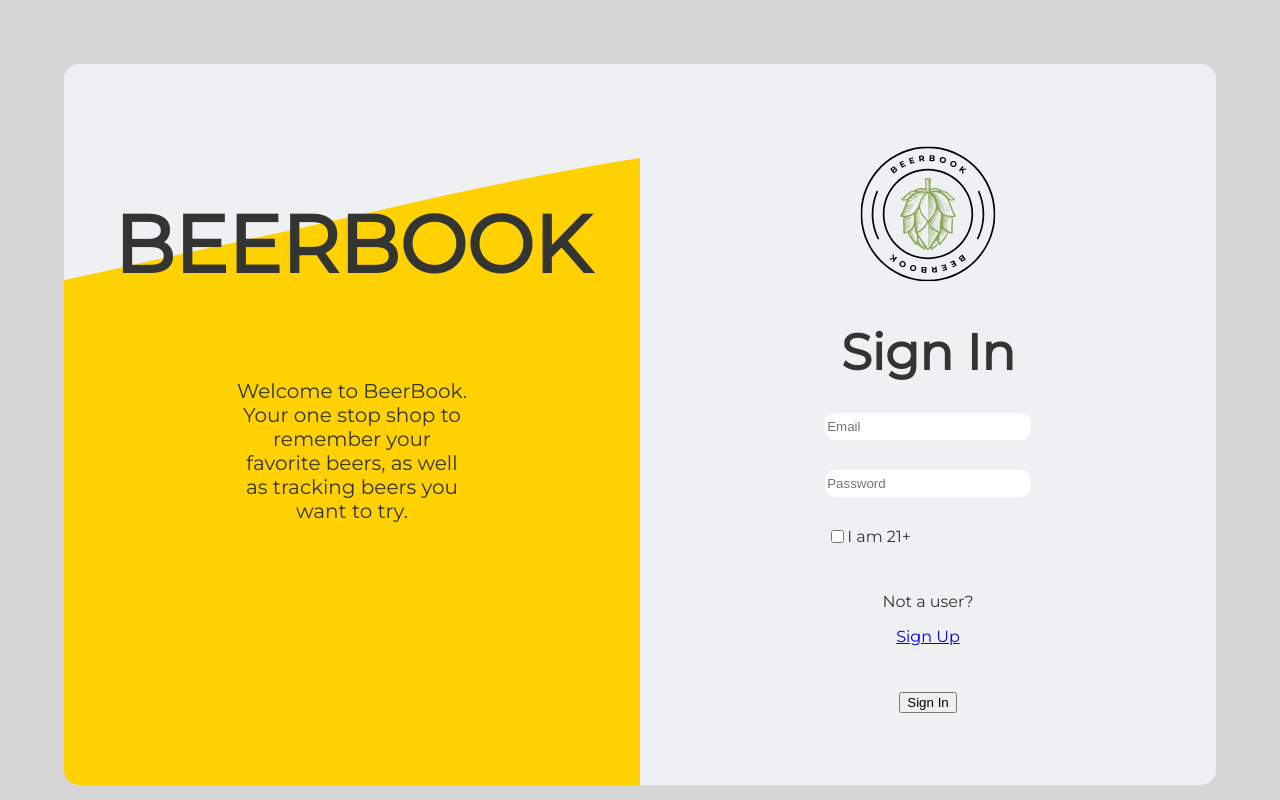
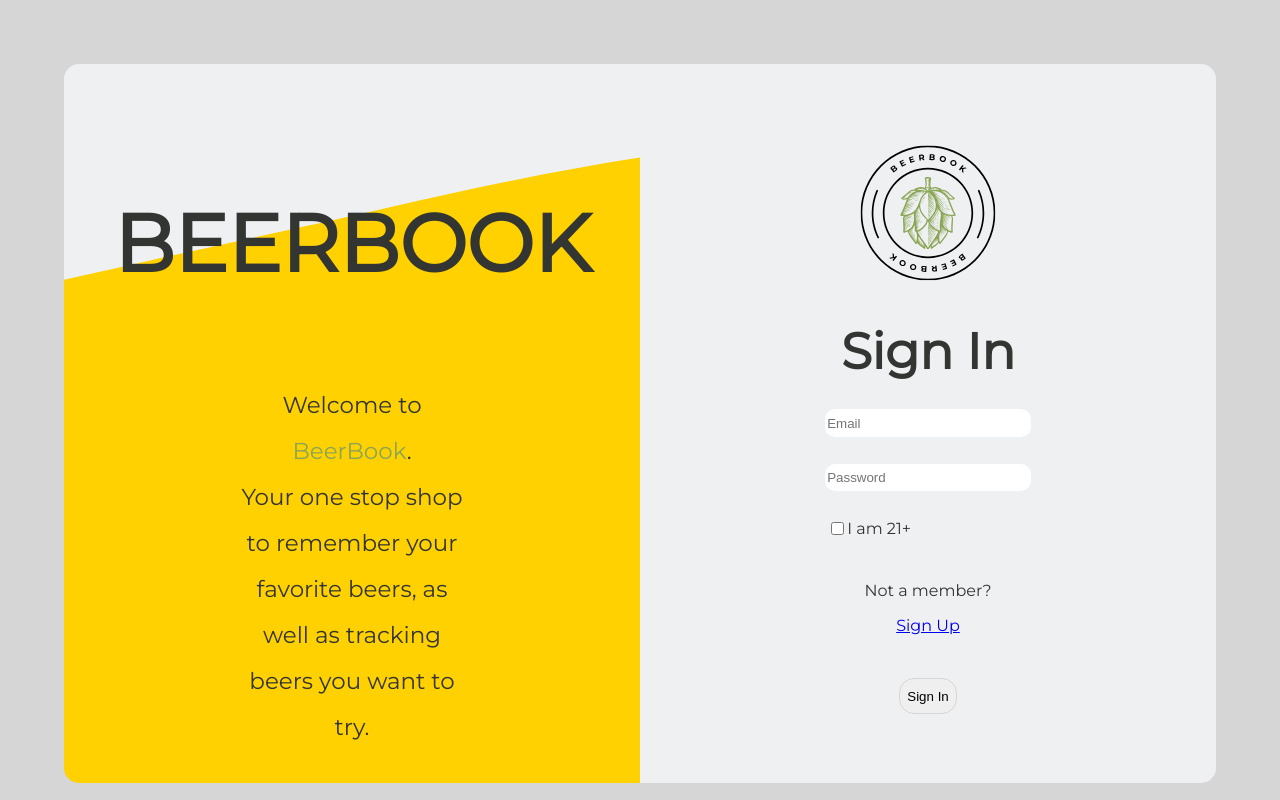
Before and after one commit to Aaron-G-Sanchez/BeerBook-Frontend, a React (Create React App) app in the folder client/: page / in a window 1280 px wide. Built offline with nearby package versions, Linux system fonts and the light colour scheme.

Commit message:
Log in page style looks good

```diff
--- a/client/src/App.css
+++ b/client/src/App.css
@@ -36,8 +36,6 @@ section{
   overflow: hidden; */
 }
 
-
-
 .description-header {
   font-size: 80px;
 }
@@ -46,6 +44,12 @@ section{
   width: 40%;
   height: 50%;
   font-size: 20px;
+  line-height: 2;
+  font-size: 23px;
+}
+
+.beerbook {
+  color: #8AA555
 }
 
 /* LOGIN FORM */
@@ -97,6 +101,19 @@ height: 30%;
 }
 
 
+.submit {
+  width: 20%;
+  height: 10%;
+  transition: .3s;
+  border-radius: 15px;
+  border: 1px solid #d6d6d6;
+}
+
+.submit:hover {
+  background-color: #ffd100;
+  scale: 1.1;
+}
+
 /* HOME PAGE */
 
 .user-dash {
--- a/client/src/components/Signin.js
+++ b/client/src/components/Signin.js
@@ -17,8 +17,9 @@ const Signin = ({ setUser }) => {
         <h1 className="description-header">BEERBOOK</h1>
         <div className="description-body">
           <p>
-            Welcome to BeerBook. Your one stop shop to remember your favorite
-            beers, as well as tracking beers you want to try.
+            Welcome to <span className="beerbook">BeerBook</span>. <br />
+            Your one stop shop to remember your favorite beers, as well as
+            tracking beers you want to try.
           </p>
         </div>
       </section>
@@ -37,12 +38,14 @@ const Signin = ({ setUser }) => {
             <label for="iAm21">I am 21+</label>
           </div>
           <div className="register-field">
-            <p>Not a user?</p>
+            <p>Not a member?</p>
             <Link>
               <p>Sign Up</p>
             </Link>
           </div>
-          <button type="submit">Sign In</button>
+          <button className="submit" type="submit">
+            Sign In
+          </button>
         </form>
       </section>
     </>
```
